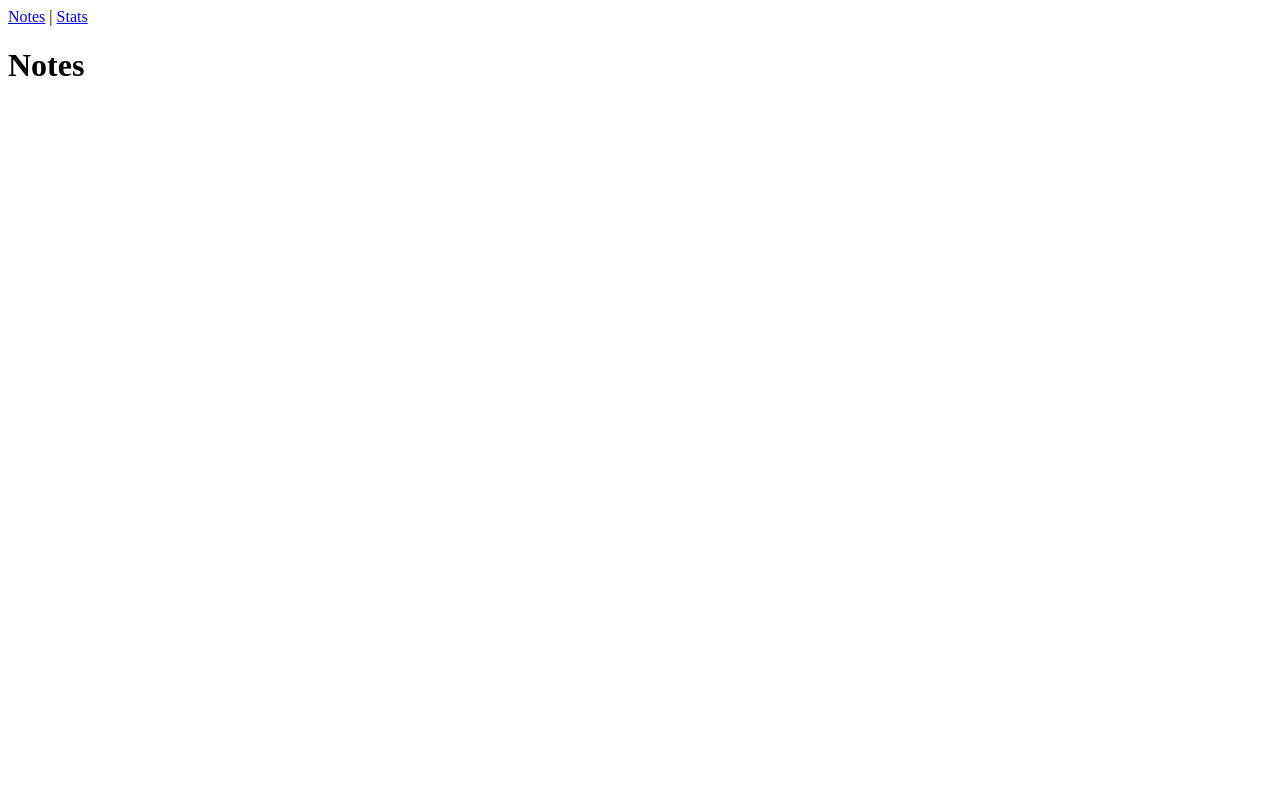
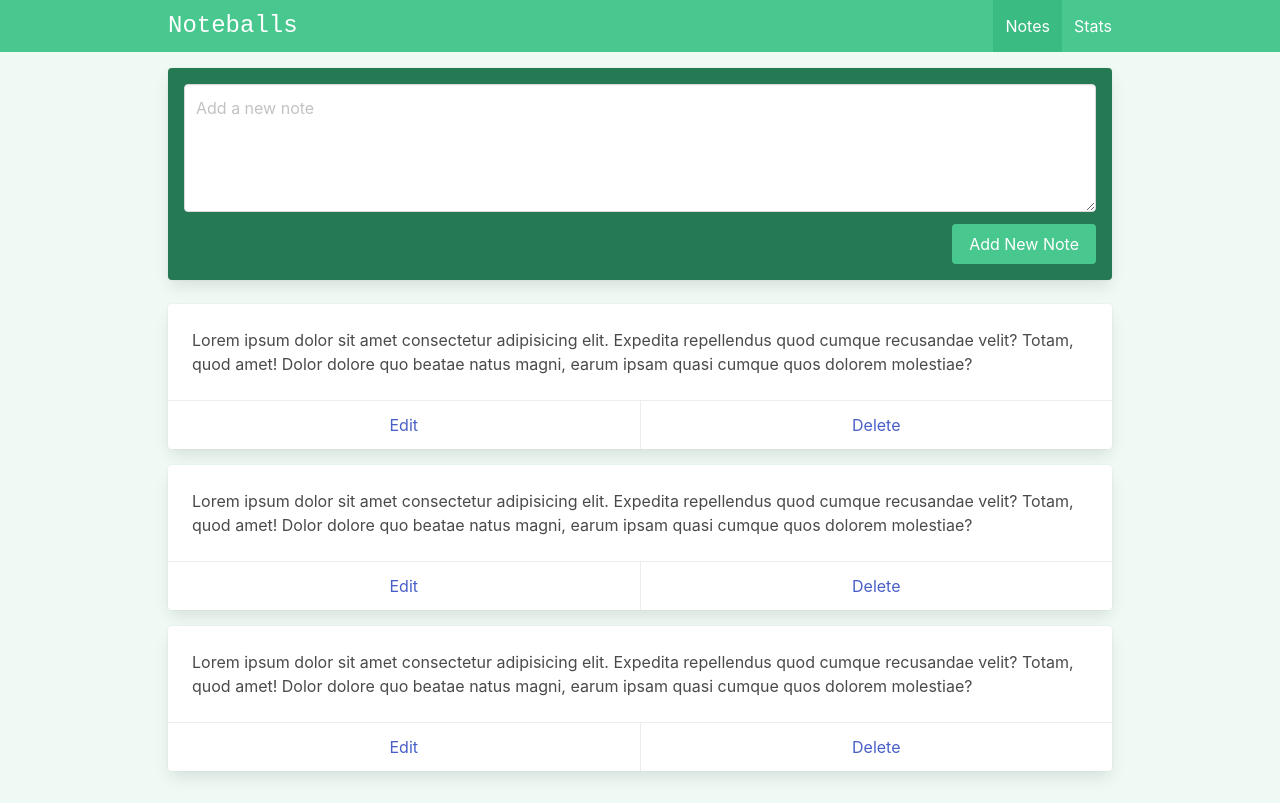
Before and after one commit to SuitcaseCoder/vue-composition-api-noteballs, a Vue app: page / in a window 1280 px wide. Built offline with nearby package versions, Linux system fonts and the light colour scheme.

Commit message:
Bulma & Design

```diff
--- a/index.html
+++ b/index.html
@@ -1,5 +1,5 @@
 <!DOCTYPE html>
-<html lang="en">
+<html lang="en" class="has-background-success-light">
   <head>
     <meta charset="UTF-8" />
     <link rel="icon" href="/favicon.ico" />
--- a/package.json
+++ b/package.json
@@ -7,6 +7,7 @@
     "preview": "vite preview --port 4173"
   },
   "dependencies": {
+    "bulma": "^0.9.4",
     "vue": "^3.2.37",
     "vue-router": "^4.0.16"
   },
--- a/src/App.vue
+++ b/src/App.vue
@@ -1,5 +1,17 @@
 <template>
-  <RouterLink to="/">Notes</RouterLink> |
-  <RouterLink to="/stats">Stats</RouterLink>
-  <RouterView />
+  <NavBar />
+
+  <div class="container is-max-desktop px-2 py-4">
+    <RouterView />
+  </div>
 </template>
+
+<script setup>
+/* imports */
+import NavBar from '@/components/Layout/NavBar.vue'
+
+</script>
+
+<style>
+@import 'bulma/css/bulma.min.css';
+</style>
--- /dev/null
+++ b/src/components/Layout/NavBar.vue
@@ -0,0 +1,73 @@
+<template>
+<nav
+    class="navbar is-success"
+    aria-label="main navigation"
+    role="navigation"
+  >
+  <div class="container is-max-desktop px-2">
+  <div class="navbar-brand">
+    <div class="navbar-item is-size-4 is-family-monospace">
+        Noteballs
+    </div>
+      <a
+        @click.prevent="showMobileNav = !showMobileNav"
+        class="navbar-burger"
+        :class="{ 'is-active' : showMobileNav }"
+        aria-expanded="false"
+        aria-label="menu"
+        data-target="navbarBasicExample"
+        role="button"
+        >
+      <span aria-hidden="true"></span>
+      <span aria-hidden="true"></span>
+      <span aria-hidden="true"></span>
+    </a>
+  </div>
+
+    <div
+    id="navbarBasicExample"
+    class="navbar-menu"
+    :class="{ 'is-active' : showMobileNav }"
+    >
+    <div class="navbar-end">
+        <RouterLink
+            to="/"
+            class="navbar-item"
+            active-class="is-active"
+        >
+         Notes
+        </RouterLink>
+        <RouterLink
+            to="/stats"
+            class="navbar-item"
+            active-class="is-active"
+
+        >
+         Stats
+        </RouterLink>
+    </div>
+  </div>
+  </div>
+</nav>
+</template>
+
+<script setup>
+/* imports */
+import { ref } from 'vue'
+
+
+/* mobile nav */
+const showMobileNav = ref(false)
+
+
+</script>
+
+<style>
+    @media (max-width: 1023px){
+        .navbar-menu{
+            position: absolute;
+            left: 0;
+            width: 100%;
+        }
+    }
+</style>
--- a/src/views/ViewNotes.vue
+++ b/src/views/ViewNotes.vue
@@ -1,5 +1,38 @@
 <template>
     <div class="notes">
-        <h1>Notes</h1>
+
+    <div class="card has-background-success-dark p-4 mb-5">
+        <div class="field">
+            <div class="control">
+                <textarea class="textarea" placeholder="Add a new note" />
+            </div>
+        </div>
+
+        <div class="field is-grouped is-grouped-right">
+            <div class="control">
+                <button class="button is-link has-background-success">
+                    Add New Note
+                </button>
+            </div>
+        </div>
+    </div>
+
+
+
+
+    <div
+      v-for="i in 3"
+      class="card mb-4"
+    >
+    <div class="card-content">
+    <div class="content">
+        Lorem ipsum dolor sit amet consectetur adipisicing elit. Expedita repellendus quod cumque recusandae velit? Totam, quod amet! Dolor dolore quo beatae natus magni, earum ipsam quasi cumque quos dolorem molestiae?
+    </div>
+    </div>
+    <footer class="card-footer">
+        <a href="#" class="card-footer-item">Edit</a>
+        <a href="#" class="card-footer-item">Delete</a>
+    </footer>
+    </div>
     </div>
 </template>
```
Also changed, not shown: 1 other file (tests, documents, lock files or other folders).
